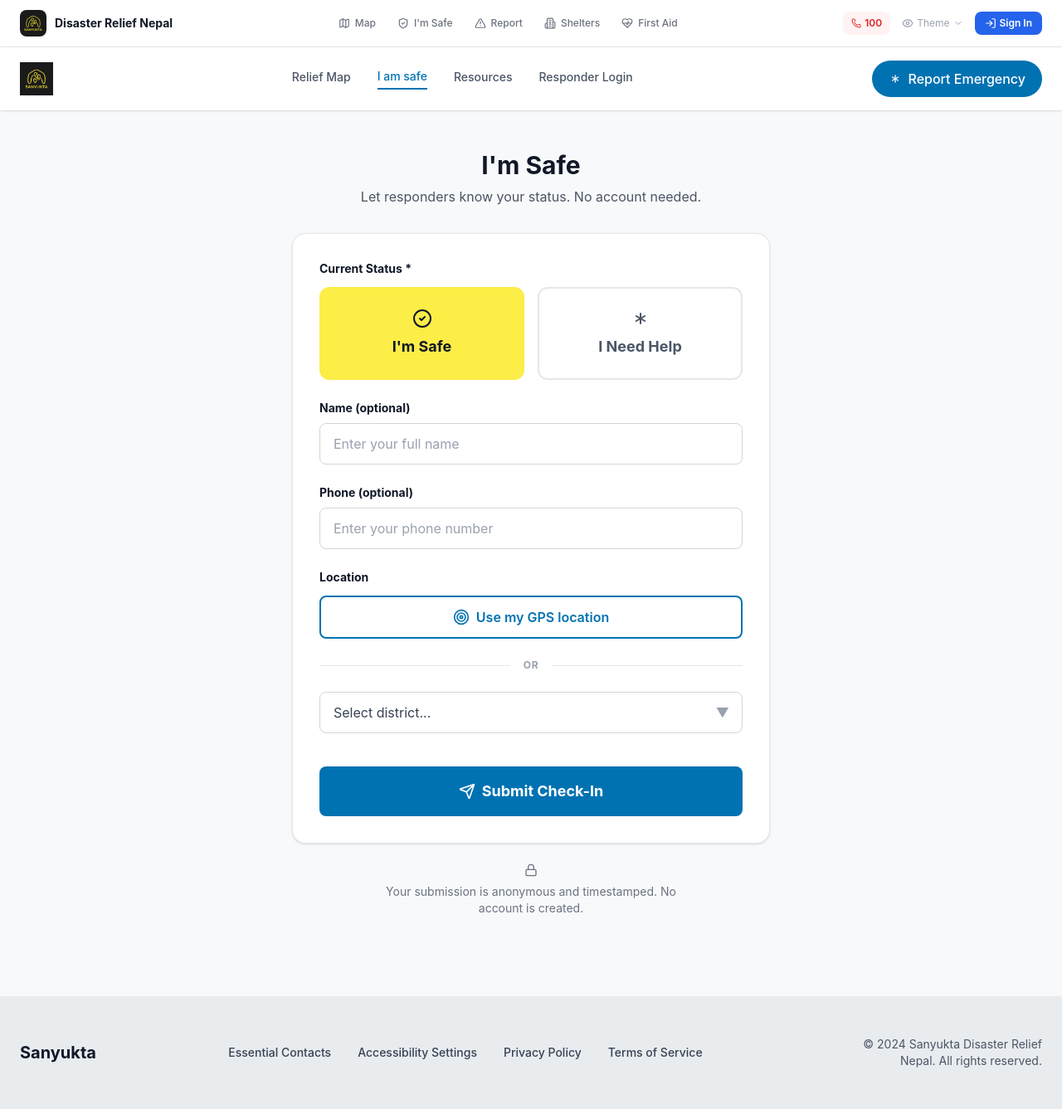
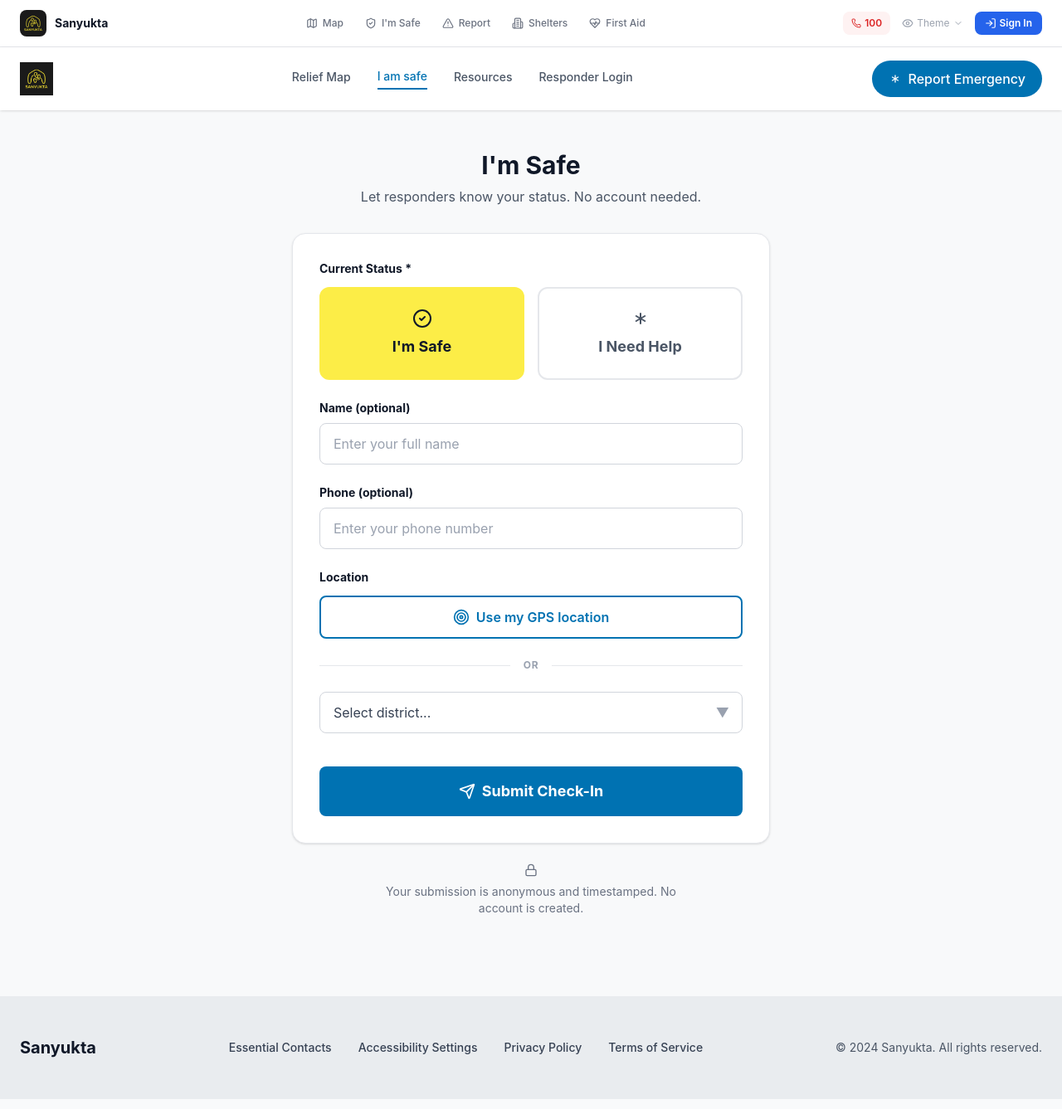
Before and after one commit to heyshubu/CRYSTALS, a Next.js app: page /check-in in a window 1280 px wide. Shown: the whole page at 83% size. Built offline with nearby package versions, Linux system fonts and the light colour scheme.

Commit message:
Rename to Sanyukta, fix metadata title

```diff
--- a/src/app/layout.tsx
+++ b/src/app/layout.tsx
@@ -5,7 +5,7 @@ import { FontProvider } from "@/lib/font-context";
 import { AppShell } from "@/components/AppShell";
 
 export const metadata: Metadata = {
-  title: "Disaster Relief Nepal",
+  title: "Sanyukta — Disaster Relief Coordination",
   description: "Coordination platform for disaster response in Nepal",
 };
 
--- a/src/components/AppShell.tsx
+++ b/src/components/AppShell.tsx
@@ -88,7 +88,7 @@ export function AppShell({ children }: { children: React.ReactNode }) {
                 <Image src="/Logo.jpeg" alt="Logo" fill className="object-contain" />
               </div>
               <span className="font-bold text-sm hidden sm:block" style={{ color: "var(--color-text)" }}>
-                {isSuperadmin ? "Coordinator" : isResponder ? "Responder" : "Disaster Relief Nepal"}
+                {isSuperadmin ? "Coordinator" : isResponder ? "Responder" : "Sanyukta"}
               </span>
             </Link>
 
--- a/src/components/Footer.tsx
+++ b/src/components/Footer.tsx
@@ -16,7 +16,7 @@ export function Footer() {
         </div>
 
         <div className="text-sm text-gray-600 md:text-right max-w-[250px]">
-          © 2024 Sanyukta Disaster Relief Nepal. All rights reserved.
+          © 2024 Sanyukta. All rights reserved.
         </div>
       </div>
     </footer>
```
